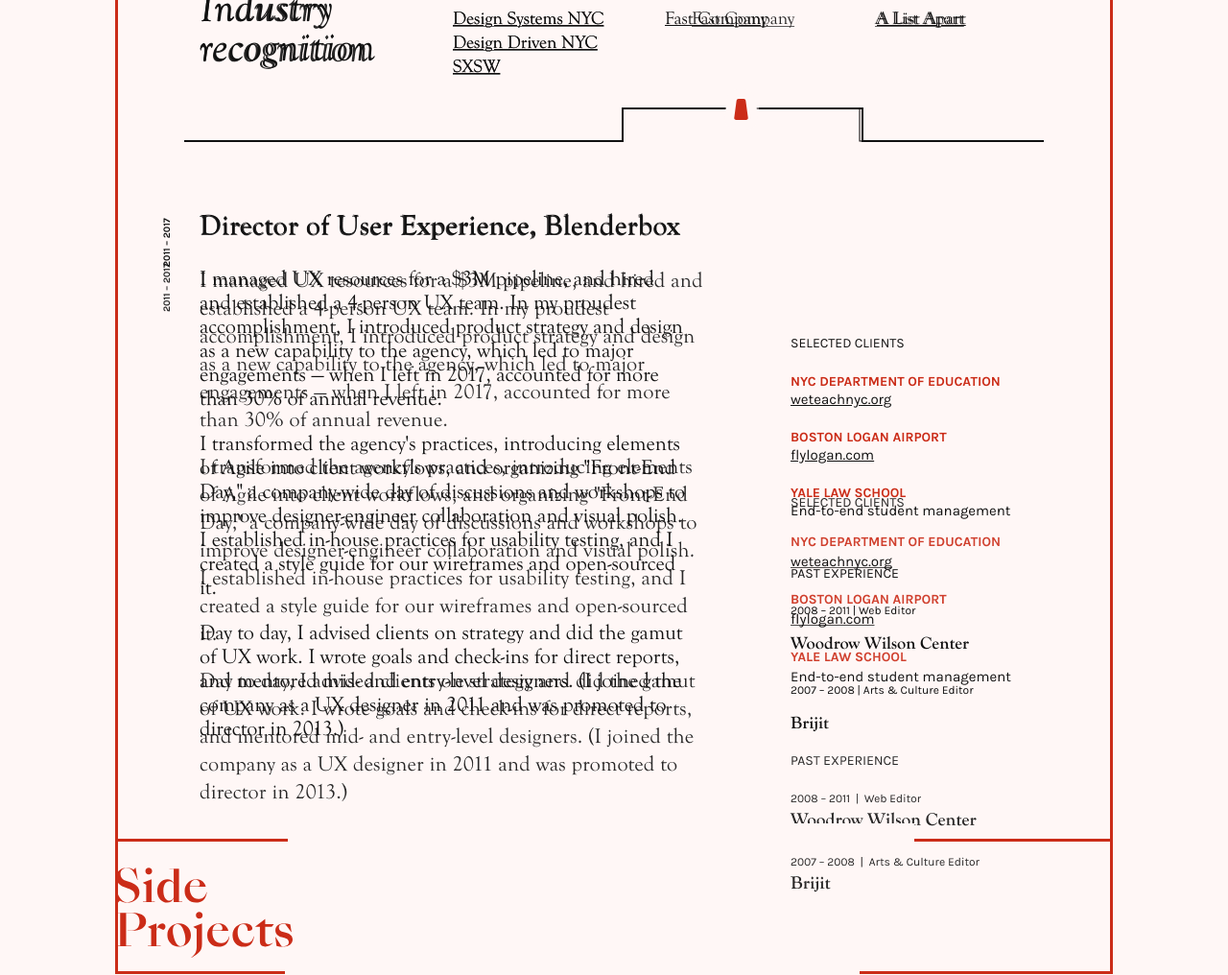
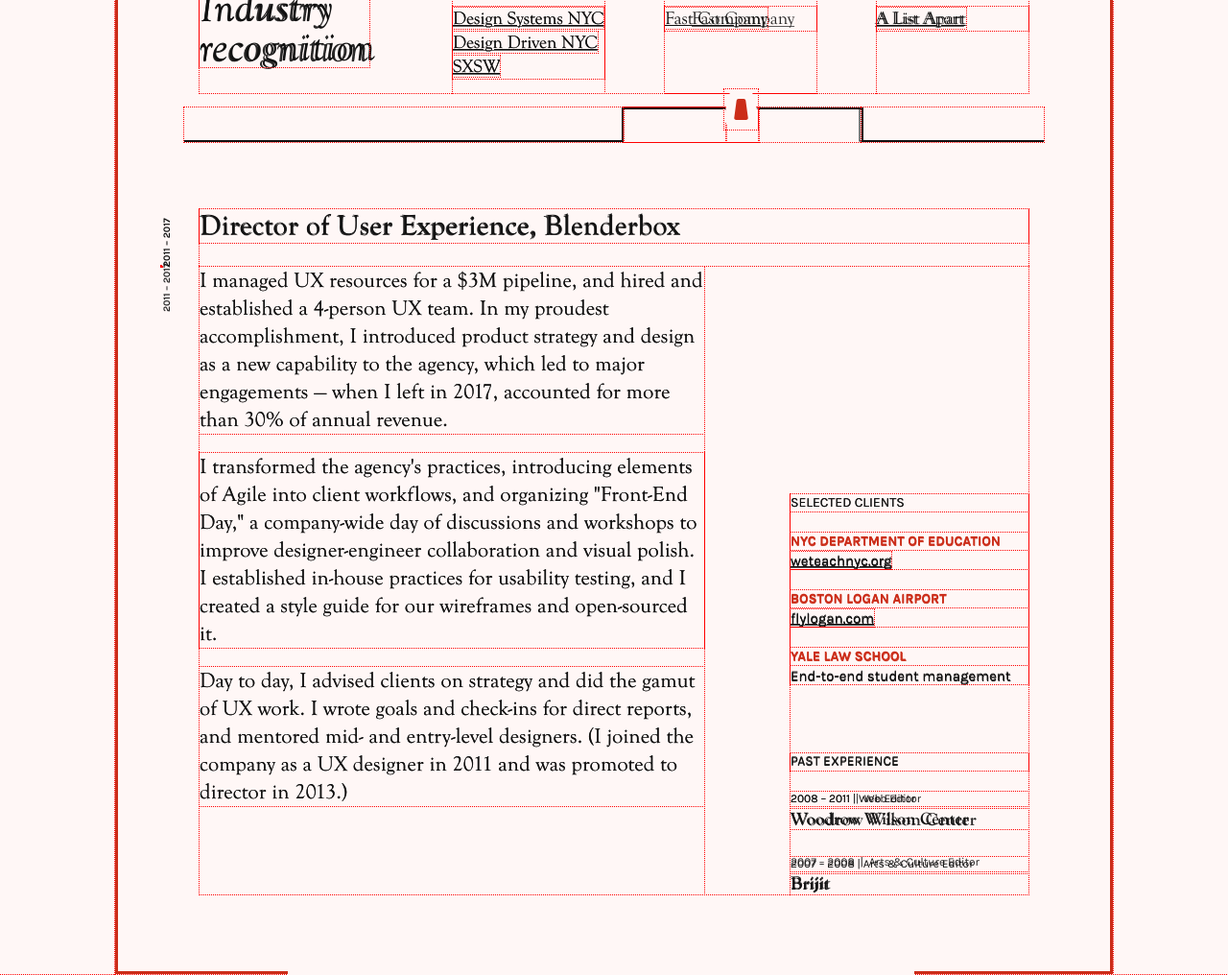
Before and after one commit to kayluhb/orr, a website: page index.html in a window 1280 px wide. Shown: the part 1243-2259 px from the top of the page at 96% size. Drawn offline with Linux system fonts and the light colour scheme.

Commit message:
Updated the secondary content

```diff
--- a/index.html
+++ b/index.html
@@ -164,11 +164,11 @@
         margin-bottom: 133px;
       }
 
-      .main-col-2 {
+      .main-copy {
         width: calc(100% - 354px);
       }
 
-      .main-col-1 {
+      .main-col {
         width: 248px;
       }
 
@@ -187,12 +187,6 @@
 
       .shtuhl {
         margin-left: 2px;
-      }
-
-      .secondary {
-        font-size: 30px;
-        line-height: normal;
-        margin-bottom: 25px;
       }
 
       .main-copy p {
@@ -295,6 +289,65 @@
         margin: 0 0 10px;
       }
 
+      .bar {
+        display: flex; margin-bottom: 70px; height: 36px; width: calc(100% + 32px); margin-left: -16px;
+      }
+
+      .bar > :nth-child(1) {
+        border-bottom: 2px solid #111;
+        border-right: 2px solid #111;
+        height: 100%;
+        width: calc(100% - 428px);
+      }
+
+      .bar > :nth-child(2) {
+        border-top: 2px solid #111;
+        height: 100%;
+        width: 110px;
+      }
+
+      .bar > :nth-child(3) {
+         padding: 0 12px;
+         height: 100%;
+         width: 34px;
+         position: relative;
+      }
+
+      .bar > :nth-child(4) {
+        border-top: 2px solid #111;
+        height: 100%;
+        width: 110px;
+      }
+
+      .bar > :nth-child(5) {
+        border-bottom: 2px solid #111;
+        border-left: 2px solid #111;
+        height: 100%;
+        width: 194px;
+      }
+
+      .bar svg {
+         position: absolute;left: -2px;top: -19px;
+      }
+
+      .secondary-title {
+        font-size: 30px;
+        line-height: normal;
+        margin-bottom: 25px;
+      }
+
+      .secondary-copy {
+        padding-bottom: 72px;
+        width: calc(100% - 338px);
+      }
+
+      .secondary-copy p {
+        line-height: 29px;
+        font-size: 22px;
+        letter-spacing: 0.01em;
+        margin-bottom: 20px;
+      }
+
       .work-title {
         font-family: Karla;
         font-weight: normal;
@@ -305,7 +358,7 @@
       }
 
       .selected-clients {
-        margin-bottom: 48px;
+        margin-bottom: 72px;
       }
 
       .client {
@@ -319,9 +372,17 @@
         font-weight: bold;
         line-height: 18px;
         font-size: 14px;
-        margin-bottom: 0;
+        margin-bottom: 2px;
         text-transform: uppercase;
         color: #CB2C18;
+      }
+
+      .past {
+        margin-bottom: 29px;
+      }
+
+      .past:last-child {
+        margin-bottom: 0;
       }
 
       .past-subtitle {
@@ -329,10 +390,11 @@
         font-weight: normal;
         line-height: 15px;
         font-size: 12px;
+        margin: 0 0 3px;
       }
 
       .past-title {
-
+        margin: 0;
       }
 
       .side-projects {
@@ -340,9 +402,9 @@
         max-width: 682px;
       }
 
-/*      * {
+      * {
         outline: 1px dotted red;
-      }*/
+      }
     </style>
   </head>
   <body>
@@ -364,7 +426,7 @@
         <h2>Head of Product Design, Wirecutter</h2>
         <div class="main-cols main-cols--present">
           <h3 class="date">2017 – present</h3>
-          <div class="main-col-2 main-copy">
+          <div class="main-copy">
             <p>
               I provide leadership, strategy, and hands-on design to shape the user experience of Wirecutter.com. I was the company's first product designer, and I built the team from the ground up.
             </p>
@@ -378,7 +440,7 @@
               I'm a passionate coach, and I empower product designers through design feedback, guidance, and mentoring. I also recruit for my team, and I started a series of male allies discussions at the company. More broadly, I contribute to design leadership at The Times, writing new cross-team practices and organizing talks in the design community.
             </p>
           </div>
-          <div class="main-col-1">
+          <div class="main-col">
             <h4 class="icon-title aside-title">I blend journalism and design</h4>
             <p class="aside-copy">By day, I use my background in journalism to bring curiosity and clarity to people's real-world problems. By night, I apply design thinking to my side projects in food writing and education.</p>
           </div>
@@ -402,22 +464,22 @@
             <p><a href="http://google.com">A List Apart</a></p>
           </div>
         </section>
-        <div class="bar" style="display: flex; margin-bottom: 70px; height: 36px; width: calc(100% + 32px); margin-left: -16px;">
-          <div style="border-bottom: 2px solid #111;border-right: 2px solid #111; height: 100%; width: calc(100% - 428px);"></div>
-          <div style="border-top: 2px solid #111; height: 100%; width: 110px;"></div>
-          <div style="padding: 0 12px; height: 100%; width: 34px; position: relative;">
-            <svg width="35" height="42" viewBox="0 0 35 42" fill="none" style="position: absolute;left: -2px;top: -19px;">
+        <div class="bar" >
+          <div></div>
+          <div></div>
+          <div>
+            <svg width="35" height="42" viewBox="0 0 35 42" fill="none">
               <path d="M7.75332 11.0724L5.3469 29.0724C4.78578 33.2696 8.05066 37 12.2852 37H22.7148C26.9493 37 30.2142 33.2696 29.6531 29.0724L27.2467 11.0724C26.7819 7.59587 23.8159 5 20.3084 5H14.6916C11.1841 5 8.2181 7.59587 7.75332 11.0724L12.7092 11.735L7.75332 11.0724Z" fill="#CB2C18" stroke="#FFF7F6" stroke-width="10"/>
             </svg>
           </div>
-          <div style="border-top: 2px solid #111; height: 100%; width: 110px;"></div>
-          <div style="border-bottom: 2px solid #111;border-left: 2px solid #111; height: 100%; width: 194px;"></div>
+          <div></div>
+          <div></div>
         </div>
-        <section>
-          <h2 class="secondary">Director of User Experience, Blenderbox</h2>
+        <section class="secondary">
+          <h2 class="secondary-title">Director of User Experience, Blenderbox</h2>
           <div class="main-cols">
             <h3 class="date">2011 – 2017</h3>
-            <div class="main-col-2">
+            <div class="secondary-copy">
               <p>
                 I managed UX resources for a $3M pipeline, and hired and established a 4-person UX team. In my proudest accomplishment, I introduced product strategy and design as a new capability to the agency, which led to major engagements — when I left in 2017, accounted for more than 30% of annual revenue.
               </p>
@@ -428,7 +490,7 @@
                 Day to day, I advised clients on strategy and did the gamut of UX work. I wrote goals and check-ins for direct reports, and mentored mid- and entry-level designers. (I joined the company as a UX designer in 2011 and was promoted to director in 2013.)
               </p>
             </div>
-            <div class="main-col-1">
+            <div class="main-col">
               <div class="selected-clients">
                 <h3 class="work-title">Selected Clients</h3>
                 <div class="client">
```
